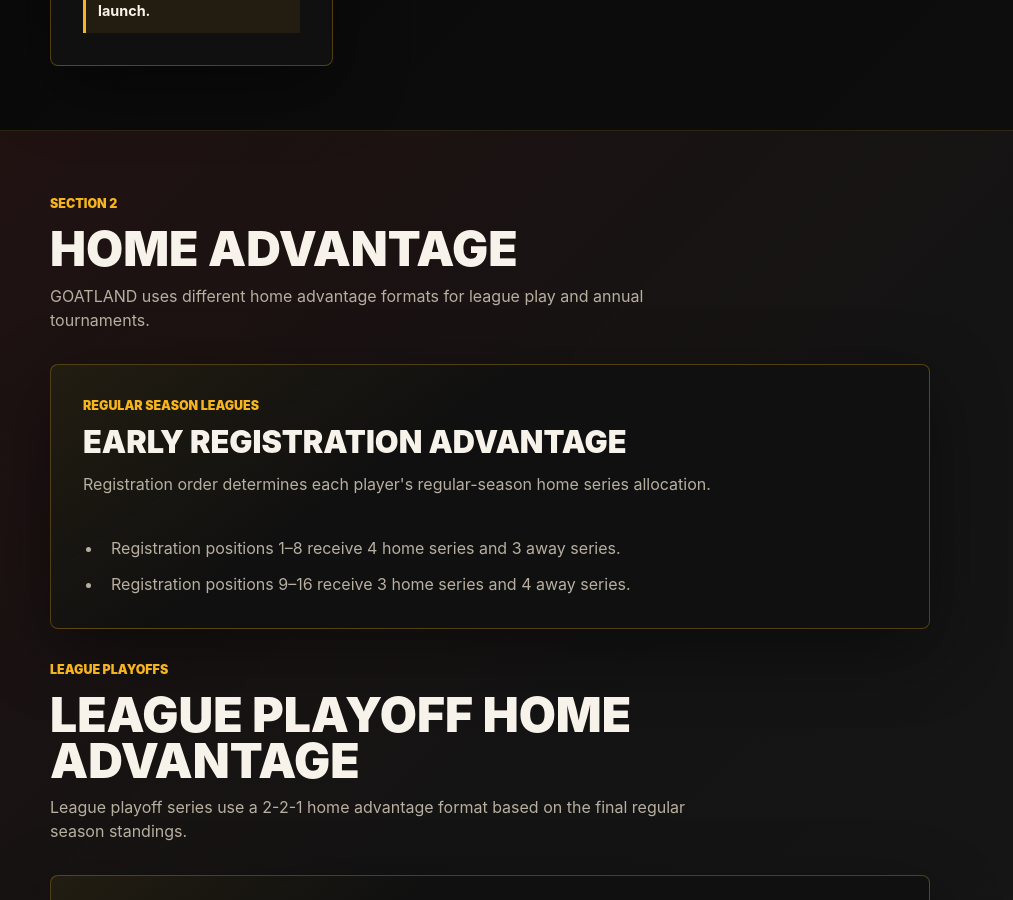
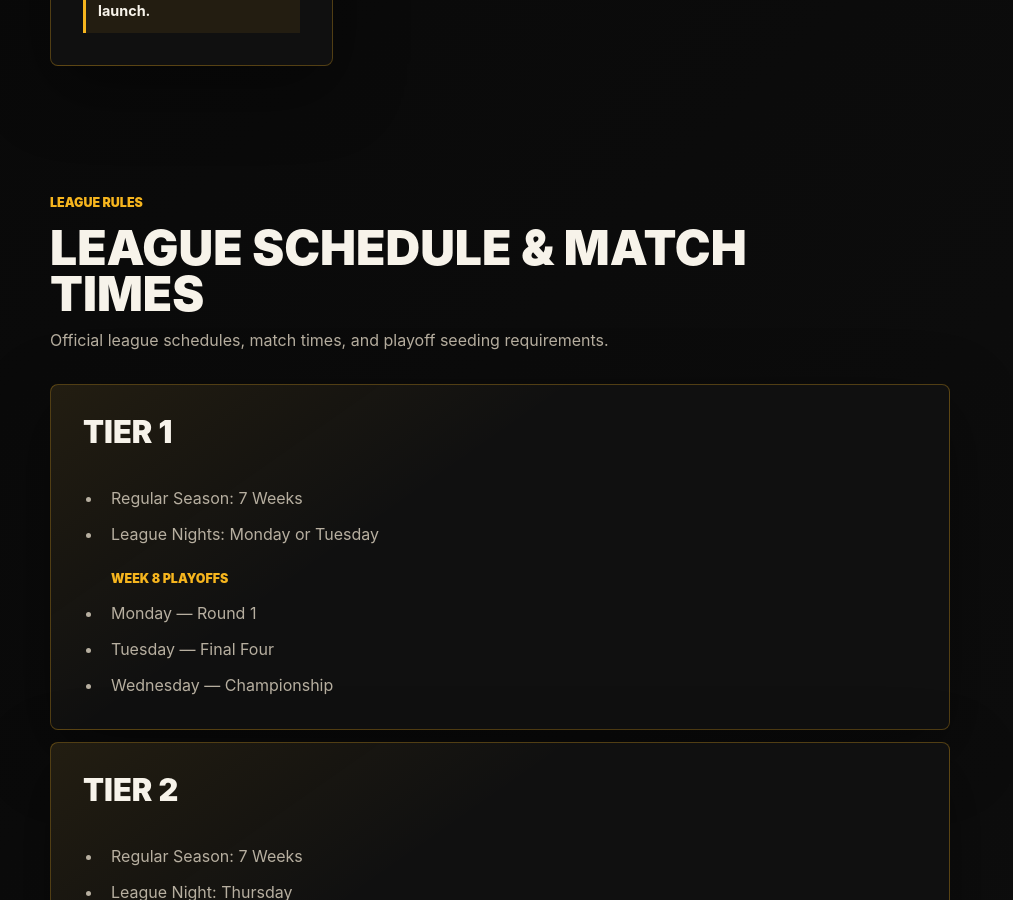
Before and after one commit to guess01325/goatland-website, a React (Vite) app: page /rules in a window 1280 px wide. Shown: the part 1900-2800 px from the top of the page, without its empty margins (0-1013 px from the left). Built offline with nearby package versions, Linux system fonts and the light colour scheme.

Commit message:
Add league schedule and playoff rules

```diff
--- a/src/pages/RulesPage.tsx
+++ b/src/pages/RulesPage.tsx
@@ -72,6 +72,37 @@ const competitionRules: RuleGroup[] = [
 const regularSeasonAllocation = [
   { game: 'Registration positions 1–8', assignment: '4 home series and 3 away series' },
   { game: 'Registration positions 9–16', assignment: '3 home series and 4 away series' },
+];
+
+const leagueSchedule = [
+  {
+    tier: 'Tier 1',
+    regularSeason: ['Regular Season: 7 Weeks', 'League Nights: Monday or Tuesday'],
+    playoffs: ['Monday — Round 1', 'Tuesday — Final Four', 'Wednesday — Championship'],
+  },
+  {
+    tier: 'Tier 2',
+    regularSeason: ['Regular Season: 7 Weeks', 'League Night: Thursday'],
+    playoffs: ['Wednesday — Round 1', 'Thursday — Final Four', 'Friday — Championship'],
+  },
+  {
+    tier: 'Tier 3 (Main Event)',
+    regularSeason: ['Regular Season: 7 Weeks', 'League Night: Saturday'],
+    playoffs: ['Thursday — Round 1', 'Friday — Final Four', 'Saturday — Championship'],
+  },
+];
+
+const matchTimeRequirements = [
+  'League match windows begin at 6:00 PM ET.',
+  'Players may begin their scheduled Best-of-5 series any time after 6:00 PM ET.',
+  'The weekly Best-of-5 series must begin by 9:00 PM ET.',
+  'If a player is unavailable and the series has not begun by 9:00 PM ET, that player will receive a forfeit.',
+];
+
+const playoffSeeding = [
+  'Seeds 1–8 are finalized immediately after the completion of Week 7.',
+  'The playoff bracket is generated from the final regular-season standings.',
+  'League prizes are awarded after the championship according to the published payout structure.',
 ];
 
 const gameSettings: GameSettings[] = [
@@ -222,6 +253,59 @@ export function RulesPage() {
               </article>
             ))}
           </div>
+
+        </div>
+      </section>
+
+      <section className="section rules-section">
+        <div className="container">
+          <SectionHeading
+            eyebrow="League Rules"
+            title="League Schedule & Match Times"
+            description="Official league schedules, match times, and playoff seeding requirements."
+          />
+
+          <div className="faq-list">
+            {leagueSchedule.map((schedule) => (
+              <article className="preview-card rule-card" key={schedule.tier}>
+                <h2>{schedule.tier}</h2>
+                <ul className="feature-list">
+                  {schedule.regularSeason.map((item) => (
+                    <li key={item}>{item}</li>
+                  ))}
+                </ul>
+                <p
+                  className="eyebrow"
+                  style={{ margin: 'var(--space-5) 0 0', paddingLeft: 'calc(1.25rem + var(--space-2))' }}
+                >
+                  Week 8 Playoffs
+                </p>
+                <ul className="feature-list" style={{ marginTop: 'var(--space-3)' }}>
+                  {schedule.playoffs.map((item) => (
+                    <li key={item}>{item}</li>
+                  ))}
+                </ul>
+              </article>
+            ))}
+
+            <article className="preview-card rule-card">
+              <h2>Match Time Requirements</h2>
+              <ul className="feature-list">
+                {matchTimeRequirements.map((item) => (
+                  <li key={item}>{item}</li>
+                ))}
+              </ul>
+            </article>
+
+            <article className="preview-card rule-card">
+              <h2>Playoff Seeding</h2>
+              <ul className="feature-list">
+                {playoffSeeding.map((item) => (
+                  <li key={item}>{item}</li>
+                ))}
+              </ul>
+            </article>
+          </div>
         </div>
       </section>
 
```
